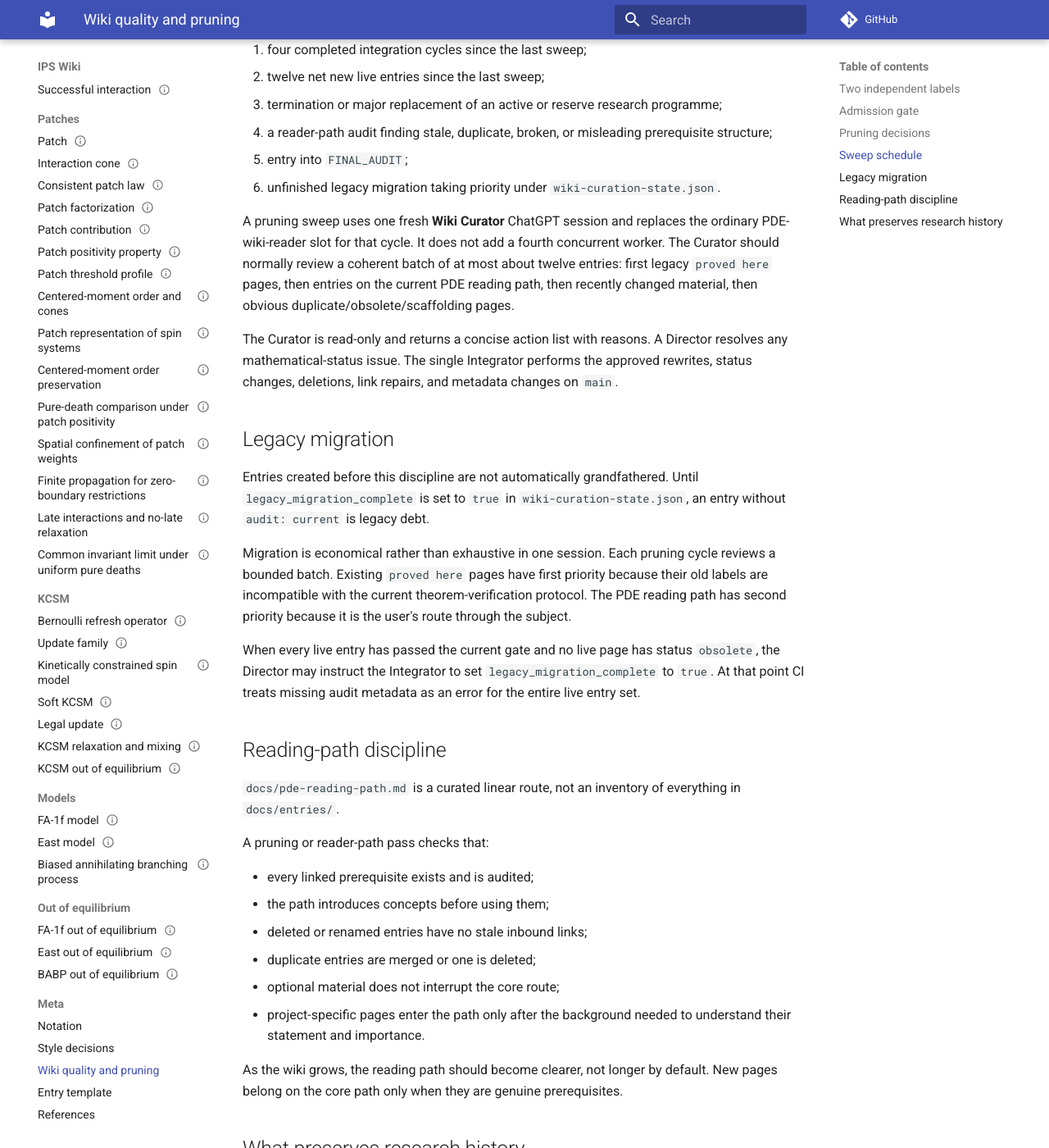
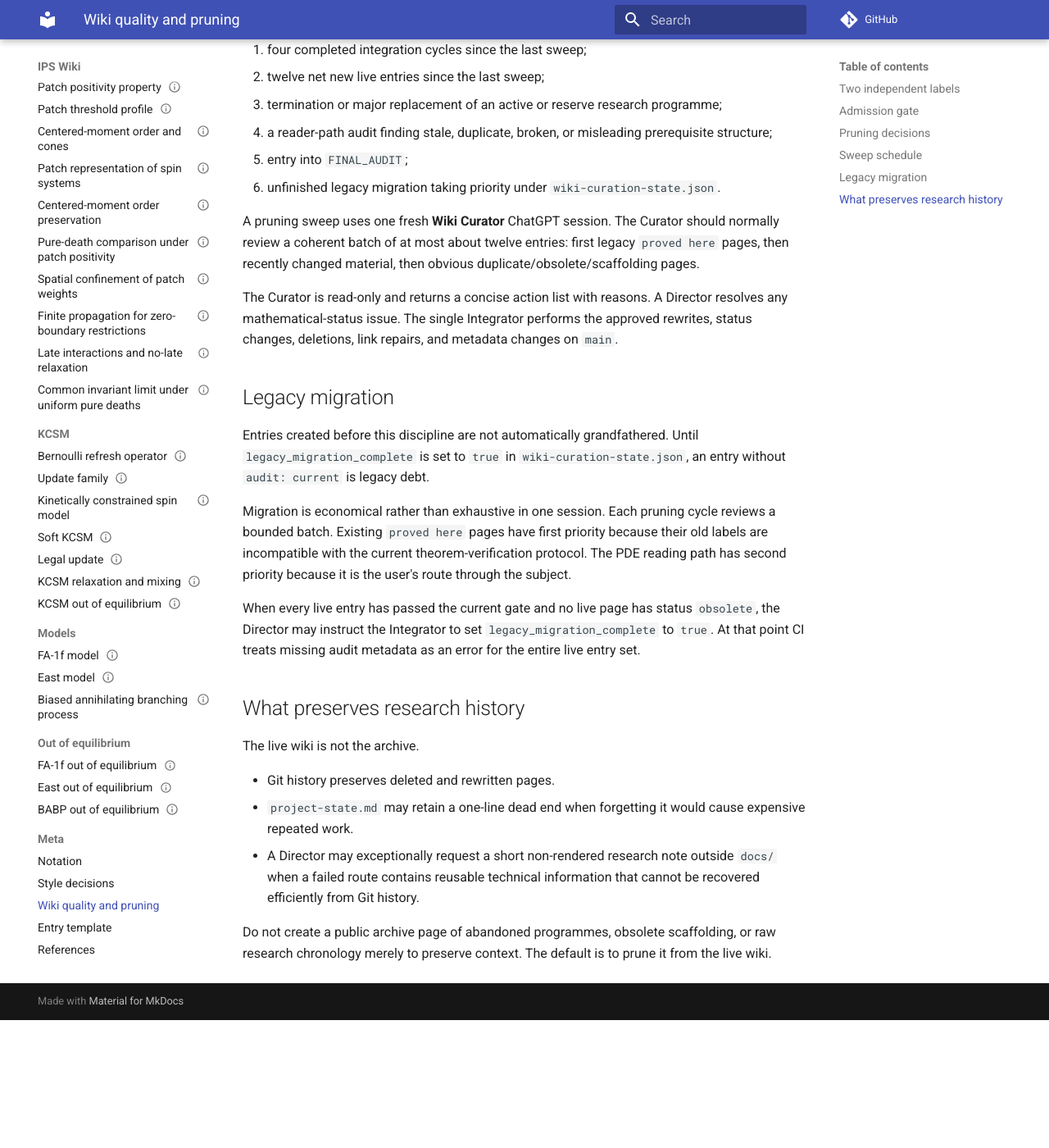
Before and after one commit to maciejgluchowski86-beep/ips-wiki, an MkDocs documentation site: the page built from docs/meta/wiki-quality-and-pruning.md, in a window 1280 px wide and 1400 px high, scrolled down 2409 px. Shown: the whole window at 82% size. Built offline with MkDocs 1.6.1 and Material for MkDocs 9.7.7, drawn with Linux system fonts in a browser that asks for light colours; comment, search, counter and statistics services are not loaded; after the commit the page ends 3653 px from its top, so only the background shows below that.

Commit message:
Remove obsolete PDE-specific wiki metadata

```diff
--- a/docs/meta/wiki-quality-and-pruning.md
+++ b/docs/meta/wiki-quality-and-pruning.md
@@ -68,7 +68,7 @@ A dedicated pruning sweep is triggered by the first of:
 5. entry into `FINAL_AUDIT`;
 6. unfinished legacy migration taking priority under `wiki-curation-state.json`.
 
-A pruning sweep uses one fresh **Wiki Curator** ChatGPT session and replaces the ordinary PDE-wiki-reader slot for that cycle. It does not add a fourth concurrent worker. The Curator should normally review a coherent batch of at most about twelve entries: first legacy `proved here` pages, then entries on the current PDE reading path, then recently changed material, then obvious duplicate/obsolete/scaffolding pages.
+A pruning sweep uses one fresh **Wiki Curator** ChatGPT session. The Curator should normally review a coherent batch of at most about twelve entries: first legacy `proved here` pages, then recently changed material, then obvious duplicate/obsolete/scaffolding pages.
 
 The Curator is read-only and returns a concise action list with reasons. A Director resolves any mathematical-status issue. The single Integrator performs the approved rewrites, status changes, deletions, link repairs, and metadata changes on `main`.
 
@@ -80,20 +80,6 @@ Migration is economical rather than exhaustive in one session. Each pruning cycl
 
 When every live entry has passed the current gate and no live page has status `obsolete`, the Director may instruct the Integrator to set `legacy_migration_complete` to `true`. At that point CI treats missing audit metadata as an error for the entire live entry set.
 
-## Reading-path discipline
-
-`docs/pde-reading-path.md` is a curated linear route, not an inventory of everything in `docs/entries/`.
-
-A pruning or reader-path pass checks that:
-
-- every linked prerequisite exists and is audited;
-- the path introduces concepts before using them;
-- deleted or renamed entries have no stale inbound links;
-- duplicate entries are merged or one is deleted;
-- optional material does not interrupt the core route;
-- project-specific pages enter the path only after the background needed to understand their statement and importance.
-
-As the wiki grows, the reading path should become clearer, not longer by default. New pages belong on the core path only when they are genuine prerequisites.
 
 ## What preserves research history
 
```
